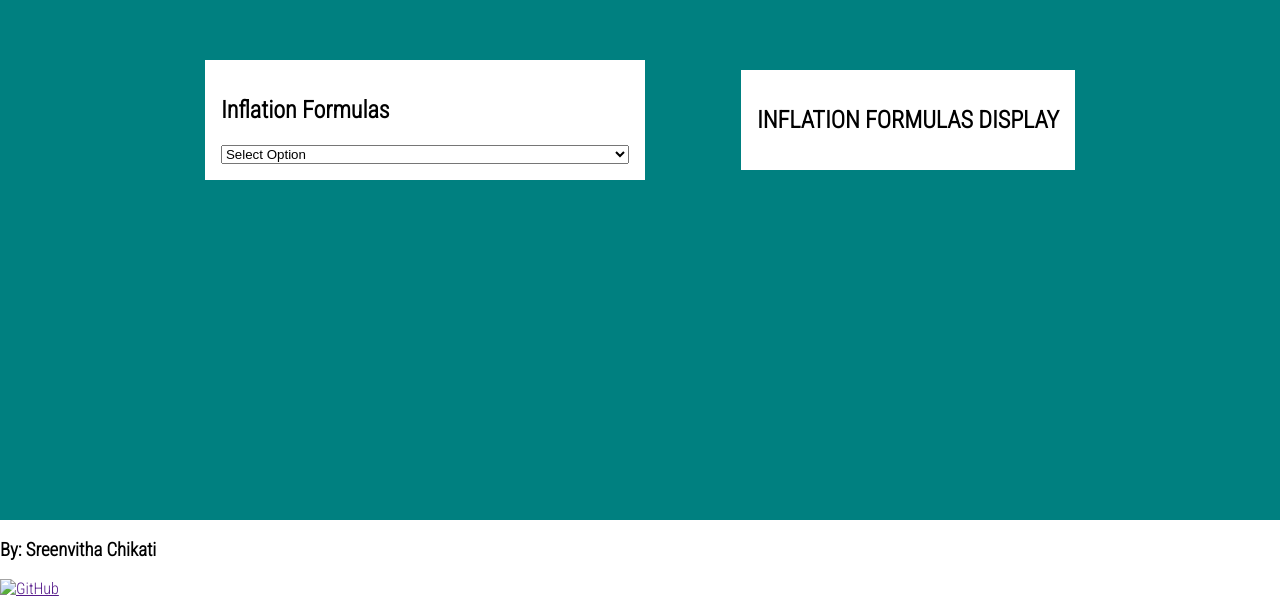
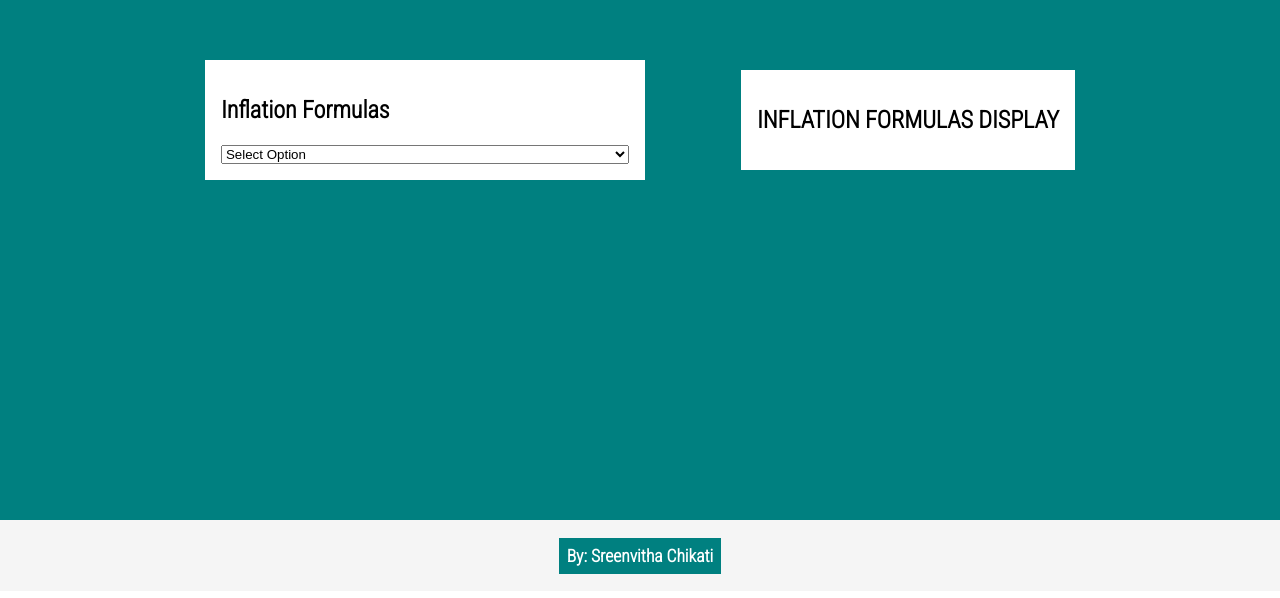
Before and after one commit to sree-chikati/WEB1.0-custom-calc, a plain HTML site: page index.html in a window 1280 px wide. Shown: the part 2680-3278 px from the top of the page. Drawn offline with nearby package versions, Linux system fonts and the light colour scheme.

Commit message:
Final Edits

```diff
--- a/index.html
+++ b/index.html
@@ -305,15 +305,8 @@
                 </section>
             </section>
 
-            <footer id = "contact">
-                <h3>By: Sreenvitha Chikati</h3>
-                <section id="image2">
-                    <a href="">
-                        <img src=""
-                        width = 100% height = 100%
-                        alt="GitHub">
-                    </a>
-                </section>
+            <footer>
+                <h3 id = "my-name">By: Sreenvitha Chikati</h3>
             </footer>
         </main>
     <script src="https://cdnjs.cloudflare.com/ajax/libs/gsap/3.5.1/gsap.min.js"></script>
--- a/scripts.js
+++ b/scripts.js
@@ -362,5 +362,3 @@ function inflation_formula() {
 }
 
 inflation_formula()
-
-//BANKING FORMULAS START HERE ---------------------------------------------
--- a/style.css
+++ b/style.css
@@ -182,3 +182,19 @@ the section they name. */
         padding: 1rem;
         background-color: white;
     }
+
+footer{
+    background-color: whitesmoke;
+    display: flex;
+    flex-direction: column;
+    justify-content: center;
+    align-items: center;
+    font-family: 'Roboto Condensed', sans-serif;
+    font-size: 15px;
+}
+
+#my-name{
+    background-color: teal;
+    color: white;
+    padding: 0.5rem;
+}
```
Also changed, not shown: images/github.png (deleted).
